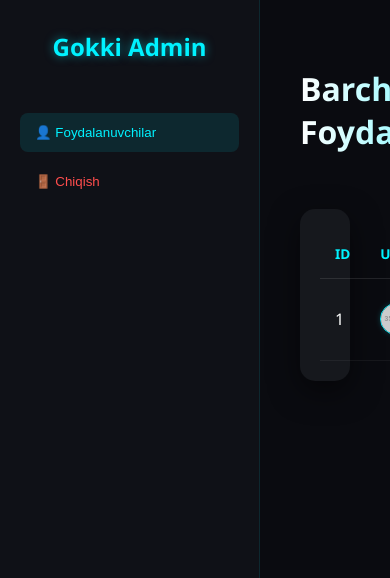
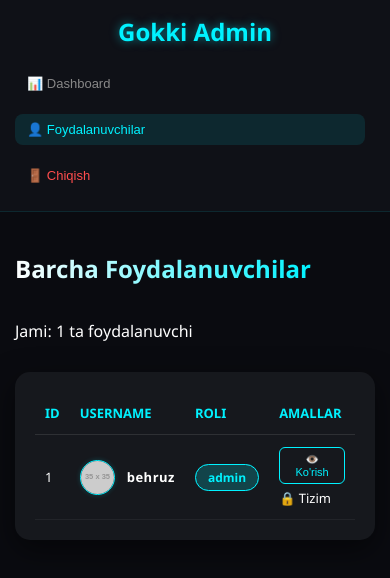
Before and after one commit to talantovking075/myAI, a React (Create React App) app: page /admin in a window 390 px wide. Shown: the top 578 px of the page. Built offline with nearby package versions, Linux system fonts and the light colour scheme; sample sign-in values are in the browser's storage.

Commit message:
statistika

```diff
--- a/src/Admin/Admin.css
+++ b/src/Admin/Admin.css
@@ -13,7 +13,6 @@
   color: #fff;
 }
 
-/* Jadvaldagi avatar stili */
 .user-info-wrapper {
   display: flex;
   align-items: center;
@@ -24,12 +23,11 @@
   width: 35px;
   height: 35px;
   border-radius: 50%;
-  border: 1px solid #00f2ff; /* Neon ko'k chiziq */
+  border: 1px solid #00f2ff;
   object-fit: cover;
   box-shadow: 0 0 5px rgba(0, 242, 255, 0.2);
 }
 
-/* Modal ichidagi katta avatar stili */
 .avatar-big-container {
   width: 100px;
   height: 100px;
@@ -38,6 +36,37 @@
   overflow: hidden;
   border: 3px solid #00f2ff;
   box-shadow: 0 0 15px rgba(0, 242, 255, 0.4);
+}
+
+.admin-nav {
+  display: flex;
+  flex-direction: column;
+  gap: 10px;
+}
+
+.nav-item {
+  display: flex;
+  align-items: center;
+  gap: 10px;
+  background: transparent;
+  border: 1px solid transparent;
+  padding: 12px 15px;
+  border-radius: 8px;
+  cursor: pointer;
+  transition: 0.3s;
+  color: #888;
+  font-size: 15px;
+}
+
+.nav-item:hover {
+  background: rgba(0, 242, 255, 0.05);
+  color: var(--neon-blue);
+}
+
+.nav-item.active {
+  background: rgba(0, 242, 255, 0.1);
+  color: var(--neon-blue);
+  border-color: var(--neon-blue);
 }
 
 .avatar-big-img {
@@ -76,7 +105,6 @@
   color: #00f2ff;
 }
 
-/* Profil Card */
 .profile-content-card {
   max-width: 1000px;
   margin: 0 auto 50px;
@@ -127,7 +155,6 @@
   font-size: 14px;
 }
 
-/* Form */
 .profile-form {
   flex: 1;
   display: flex;
@@ -185,7 +212,6 @@
   cursor: pointer;
 }
 
-/* Tariflar */
 .section-title {
   text-align: center;
   margin-bottom: 30px;
@@ -280,7 +306,6 @@
   border: 1px solid #00f2ff;
 }
 
-/* Sidebar */
 .admin-sidebar {
   width: 260px;
   background: #0f1117;
@@ -322,7 +347,6 @@
   color: var(--neon-red);
 }
 
-/* Main Content */
 .admin-main {
   flex: 1;
   padding: 40px;
@@ -350,18 +374,13 @@
   box-shadow: 0 10px 30px rgba(0,0,0,0.5);
   width: 100%;
 }
-.avatar-img{
-  width: 40px;
-  height: 40px;
-  background: var(--neon-blue);
-  color: #000;
-  font-size: 1.2rem;
-  font-weight: 800;
-  border-radius: 50%;
-  display: flex;
-  align-items: center;
-  justify-content: center;
+
+.avatar-img {
+  width: 100%;
+  height: 100%;
+  object-fit: cover;
 }
+
 .user-table {
   width: 100%;
   border-collapse: collapse;
@@ -375,7 +394,7 @@
   text-transform: uppercase;
   font-size: 0.85rem;
 }
-/* Settings Avatar */
+
 .avatar-circle {
   width: 75px;
   height: 75px;
@@ -385,24 +404,10 @@
   box-shadow: 0 0 15px rgba(0, 242, 255, 0.3);
 }
 
-.avatar-img {
-  width: 100%;
-  height: 100%;
-  object-fit: cover;
-}
-
 .user-cell {
   display: flex;
   align-items: center;
   gap: 10px;
-}
-
-.admin-mini-avatar {
-  width: 32px;
-  height: 32px;
-  border-radius: 50%;
-  border: 1px solid #00f2ff;
-  object-fit: cover;
 }
 
 .simple-switch {
@@ -430,7 +435,6 @@
   letter-spacing: 0.5px;
 }
 
-/* Badges */
 .role-badge {
   padding: 4px 12px;
   border-radius: 20px;
@@ -441,7 +445,6 @@
 .role-badge.admin { background: rgba(0, 242, 255, 0.2); color: var(--neon-blue); border: 1px solid var(--neon-blue); }
 .role-badge.user { background: rgba(255, 255, 255, 0.1); color: #ccc; }
 
-/* Buttons */
 .actions-cell {
   display: flex;
   gap: 12px;
@@ -479,7 +482,6 @@
   box-shadow: 0 0 15px rgba(255, 77, 77, 0.4);
 }
 
-/* Modal */
 .modal-overlay {
   position: fixed;
   inset: 0;
@@ -541,3 +543,91 @@
   border: none;
   cursor: pointer;
 }
+
+@media screen and (max-width: 1024px) {
+  .pricing-container {
+    grid-template-columns: repeat(2, 1fr);
+    gap: 15px;
+    padding: 0 20px;
+  }
+  .profile-content-card {
+    flex-direction: column;
+    align-items: center;
+    gap: 30px;
+    padding: 20px;
+  }
+  .profile-form {
+    width: 100%;
+  }
+}
+
+@media screen and (max-width: 768px) {
+  .admin-container {
+    flex-direction: column;
+  }
+  .admin-sidebar {
+    width: 100%;
+    padding: 15px;
+    border-right: none;
+    border-bottom: 1px solid rgba(0, 242, 255, 0.1);
+  }
+  .admin-logo {
+    margin-bottom: 20px;
+  }
+  .admin-sidebar .nav-item {
+    display: inline-block;
+    width: auto;
+    margin-right: 10px;
+    margin-bottom: 5px;
+    padding: 8px 12px;
+    font-size: 13px;
+  }
+  .admin-main {
+    padding: 20px 15px;
+  }
+  .admin-header h2 {
+    font-size: 1.5rem;
+  }
+  .table-wrapper {
+    overflow-x: auto;
+  }
+  .user-table th, .user-table td {
+    padding: 12px 10px;
+    font-size: 13px;
+  }
+  .pricing-container {
+    grid-template-columns: 1fr;
+  }
+}
+
+@media screen and (max-width: 480px) {
+  .admin-header {
+    flex-direction: column;
+    align-items: flex-start;
+    gap: 15px;
+  }
+  .profile-actions {
+    flex-direction: column;
+  }
+  .save-profile-btn, .cancel-btn {
+    width: 100%;
+    text-align: center;
+  }
+  .actions-cell {
+    flex-direction: column;
+    gap: 5px;
+  }
+  .btn-view, .btn-delete {
+    padding: 5px 8px;
+    font-size: 11px;
+    width: 100%;
+    text-align: center;
+  }
+  .pricing-card.popular {
+    transform: scale(1);
+  }
+  .profile-card {
+    width: 90%;
+    padding: 20px;
+  }
+}
--- a/src/Admin/Admin.jsx
+++ b/src/Admin/Admin.jsx
@@ -1,20 +1,38 @@
 import React, { useState } from 'react';
 import './Admin.css';
+import AddDash from '../Admin/Dashboard/AdDashboard'; // Yangi Dashboard
 
 const Admin = ({ users, logout, onDelete }) => {
   const [selectedUser, setSelectedUser] = useState(null);
+  const [activeTab, setActiveTab] = useState('users'); // 'users' yoki 'dash'
 
   return (
     <div className="admin-container">
       <aside className="admin-sidebar">
         <div className="admin-logo">Gokki Admin</div>
         <nav className="admin-nav">
-          <button className="nav-item active">👤 Foydalanuvchilar</button>
+          {/* Dashboard tugmasi qo'shildi */}
+          <button
+            className={`nav-item ${activeTab === 'dash' ? 'active' : ''}`}
+            onClick={() => setActiveTab('dash')}
+          >
+            📊 Dashboard
+          </button>
+          <button
+            className={`nav-item ${activeTab === 'users' ? 'active' : ''}`}
+            onClick={() => setActiveTab('users')}
+          >
+            👤 Foydalanuvchilar
+          </button>
           <button className="nav-item logout" onClick={logout}>🚪 Chiqish</button>
         </nav>
       </aside>
 
       <main className="admin-main">
+        {activeTab === 'dash' ? (
+          <AddDash users={users} /> // Dashboard bo'limi
+        ) : (
+          <>
             <header className="admin-header">
               <h2>Barcha Foydalanuvchilar</h2>
               <div className="stats-bar">
@@ -66,8 +84,11 @@ const Admin = ({ users, logout, onDelete }) => {
                 </tbody>
               </table>
             </div>
+          </>
+        )}
       </main>
 
+      {/* Modal qismi o'zgarishsiz qoladi */}
       {selectedUser && (
         <div className="modal-overlay" onClick={() => setSelectedUser(null)}>
           <div className="profile-card" onClick={e => e.stopPropagation()}>
--- /dev/null
+++ b/src/Admin/Dashboard/AdDashboard.css
@@ -0,0 +1,132 @@
+.dashboard-content {
+  animation: fadeIn 0.5s ease-in;
+}
+
+.dashboard-header {
+  margin-bottom: 40px;
+}
+
+.dash-wrapper {
+  padding: 10px;
+  animation: slideUp 0.6s ease-out;
+}
+
+.dash-header h1 {
+  font-size: 2.5rem;
+  background: linear-gradient(90deg, #fff, #00f2ff);
+  -webkit-text-fill-color: transparent;
+  text-rendering: optimizeLegibility;
+  margin-bottom: 10px;
+  font-family: 'Franklin Gothic Medium', 'Arial Narrow', Arial, sans-serif;
+}
+
+.dash-header p {
+  color: #666;
+  margin-bottom: 40px;
+}
+
+.dash-grid-secondary {
+  display: grid;
+  grid-template-columns: 2fr 1fr;
+  gap: 25px;
+}
+
+.activity-panel, .quick-stats {
+  background: #111418;
+  padding: 25px;
+  border-radius: 20px;
+  border: 1px solid rgba(255, 255, 255, 0.03);
+}
+
+.panel-head {
+  display: flex;
+  justify-content: space-between;
+  align-items: center;
+  margin-bottom: 20px;
+}
+
+.btn-mini {
+  background: rgba(0, 242, 255, 0.1);
+  border: 1px solid #00f2ff;
+  color: #00f2ff;
+  padding: 5px 12px;
+  border-radius: 6px;
+  cursor: pointer;
+  font-size: 12px;
+}
+
+.act-item {
+  display: flex;
+  align-items: center;
+  gap: 15px;
+  padding: 15px 0;
+  border-bottom: 1px solid rgba(255, 255, 255, 0.03);
+}
+
+.act-dot {
+  width: 10px;
+  height: 10px;
+  border-radius: 50%;
+  box-shadow: 0 0 10px currentColor;
+}
+
+.act-dot.blue { color: #00f2ff; background: #00f2ff; }
+.act-dot.red { color: #ff4d4d; background: #ff4d4d; }
+.act-dot.green { color: #39ff14; background: #39ff14; }
+
+.act-item p { flex: 1; font-size: 14px; color: #ccc; }
+.act-item span { font-size: 12px; color: #555; }
+
+.progress-container { margin-top: 20px; }
+.progress-info { display: flex; justify-content: space-between; margin-bottom: 8px; color: #888; font-size: 13px; }
+.progress-bar { height: 6px; background: #222; border-radius: 10px; overflow: hidden; }
+.bar-fill { height: 100%; background: #00f2ff; border-radius: 10px; box-shadow: 0 0 10px rgba(0, 242, 255, 0.5); }
+
+@keyframes slideUp {
+  from { opacity: 0; transform: translateY(30px); }
+  to { opacity: 1; transform: translateY(0); }
+}
+
+@media (max-width: 900px) {
+  .dash-grid-secondary { grid-template-columns: 1fr; }
+}
+
+.dashboard-header h2 {
+  font-size: 2.2rem;
+  color: #fff;
+  margin-bottom: 5px;
+}
+
+.dashboard-header p {
+  color: #666;
+}
+
+.recent-activity-card {
+  background: #111418;
+  padding: 25px;
+  border-radius: 15px;
+  border: 1px solid rgba(255, 255, 255, 0.05);
+}
+
+.activity-list {
+  list-style: none;
+  padding: 0;
+  margin-top: 15px;
+}
+
+.activity-list li {
+  padding: 12px 0;
+  border-bottom: 1px solid rgba(255, 255, 255, 0.03);
+  color: #aaa;
+  font-size: 14px;
+}
+
+.activity-list li span {
+  color: var(--neon-blue);
+  font-weight: bold;
+}
+
+@keyframes fadeIn {
+  from { opacity: 0; transform: translateY(10px); }
+  to { opacity: 1; transform: translateY(0); }
+}
--- /dev/null
+++ b/src/Admin/Dashboard/AdDashboard.jsx
@@ -0,0 +1,66 @@
+import React from 'react';
+import Statistika from '../Static/Statistika'; // Yo'l to'g'riligini tekshiring
+import './AdDashboard.css'; // FAYL NOMIGA E'TIBOR BERING!
+
+const AddDash = ({ users }) => {
+  return (
+    <div className="dash-wrapper">
+      <div className="dash-header">
+        <h1>Dashboard Ko'rsatkichlari</h1>
+        <p>Tizimning umumiy holati va jonli statistika</p>
+      </div>
+
+      <Statistika userCount={users?.length} />
+
+      <div className="dash-grid-secondary">
+        <div className="activity-panel">
+          <div className="panel-head">
+            <h3>So'nggi harakatlar</h3>
+            <button className="btn-mini">Hammasi</button>
+          </div>
+          <div className="activity-list">
+            <div className="act-item">
+              <div className="act-dot blue"></div>
+              <p>Yangi foydalanuvchi ro'yxatdan o'tdi: <b>behruz_dev</b></p>
+              <span>12 min oldin</span>
+            </div>
+            <div className="act-item">
+              <div className="act-dot red"></div>
+              <p>Foydalanuvchi o'chirildi: <b>test_user</b></p>
+              <span>1 soat oldin</span>
+            </div>
+            <div className="act-item">
+              <div className="act-dot green"></div>
+              <p>Server holati: <b>Optimal</b></p>
+              <span>3 soat oldin</span>
+            </div>
+          </div>
+        </div>
+
+        <div className="quick-stats">
+          <h3>Tizim Yuklamasi</h3>
+          <div className="progress-container">
+            <div className="progress-info">
+              <span>CPU</span>
+              <span>42%</span>
+            </div>
+            <div className="progress-bar">
+                <div className="bar-fill" style={{width: '42%'}}></div>
+            </div>
+          </div>
+          <div className="progress-container">
+            <div className="progress-info">
+              <span>RAM</span>
+              <span>68%</span>
+            </div>
+            <div className="progress-bar">
+                <div className="bar-fill" style={{width: '68%', background: '#ff4d4d'}}></div>
+            </div>
+          </div>
+        </div>
+      </div>
+    </div>
+  );
+};
+
+export default AddDash; // BU QISMI JUDA MUHIM!
```
Also changed, not shown: src/Admin/Static/Statistika.css (added, +43 -0 lines), src/Admin/Static/Statistika.jsx (added, +49 -0 lines). Lines whose indentation alone changed are shown as unchanged.
